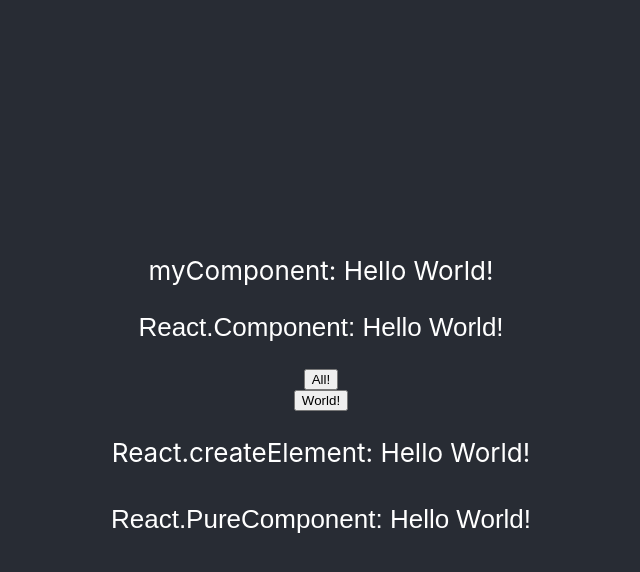
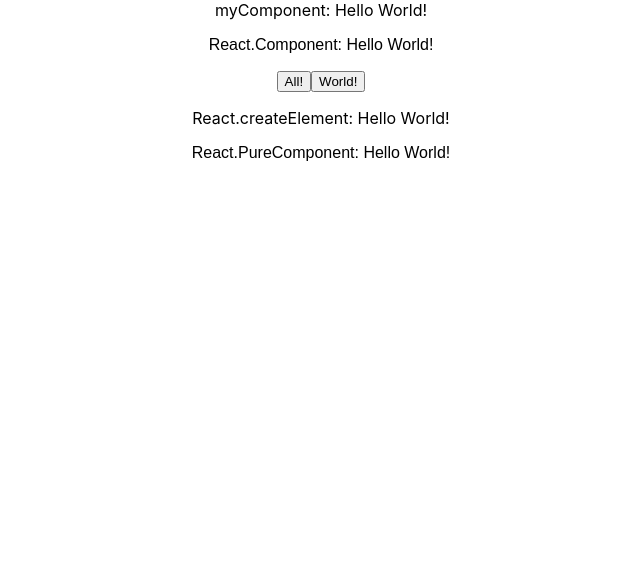
Before and after one commit to AliaksandrHvozdzeu/ReactJS-Global-Mentoring-Program-2020Q3, a React (Create React App) app: page / in a window 1280 px wide. Shown: the top 572 px of the page, without its empty margins (319-959 px from the left). Built offline with nearby package versions, Linux system fonts and the light colour scheme.

Commit message:
Update test components

```diff
--- a/src/App.js
+++ b/src/App.js
@@ -7,21 +7,19 @@ const myComponent = <div>myComponent: Hello World!</div>;
 
 let createElement = React.createElement(
     "p",
-    {style: {color: "white"}},
+    {style: {color: "#000"}},
     `React.createElement: Hello World!`
 );
 
 function App() {
     return (
         <div className="App">
-            <header className="App-header">
             {myComponent}
             <Comment/>
             {createElement}
             <Message
                 message={"React.PureComponent: Hello World!"}
             />
-            </header>
         </div>
     );
 }
--- a/src/components/Comment.js
+++ b/src/components/Comment.js
@@ -19,7 +19,7 @@ class Comment extends React.Component {
 
     render() {
         const style = {
-            color: "white",
+            color: "#000",
             fontFamily: "Arial"
         };
 
--- a/src/components/Message.jsx
+++ b/src/components/Message.jsx
@@ -12,7 +12,7 @@ class Message extends PureComponent {
 }
 
 const style = {
-    color: "white",
+    color: "#000",
     margin: "10px",
     fontFamily: "Arial"
 };
```
Lines whose indentation alone changed are shown as unchanged.
